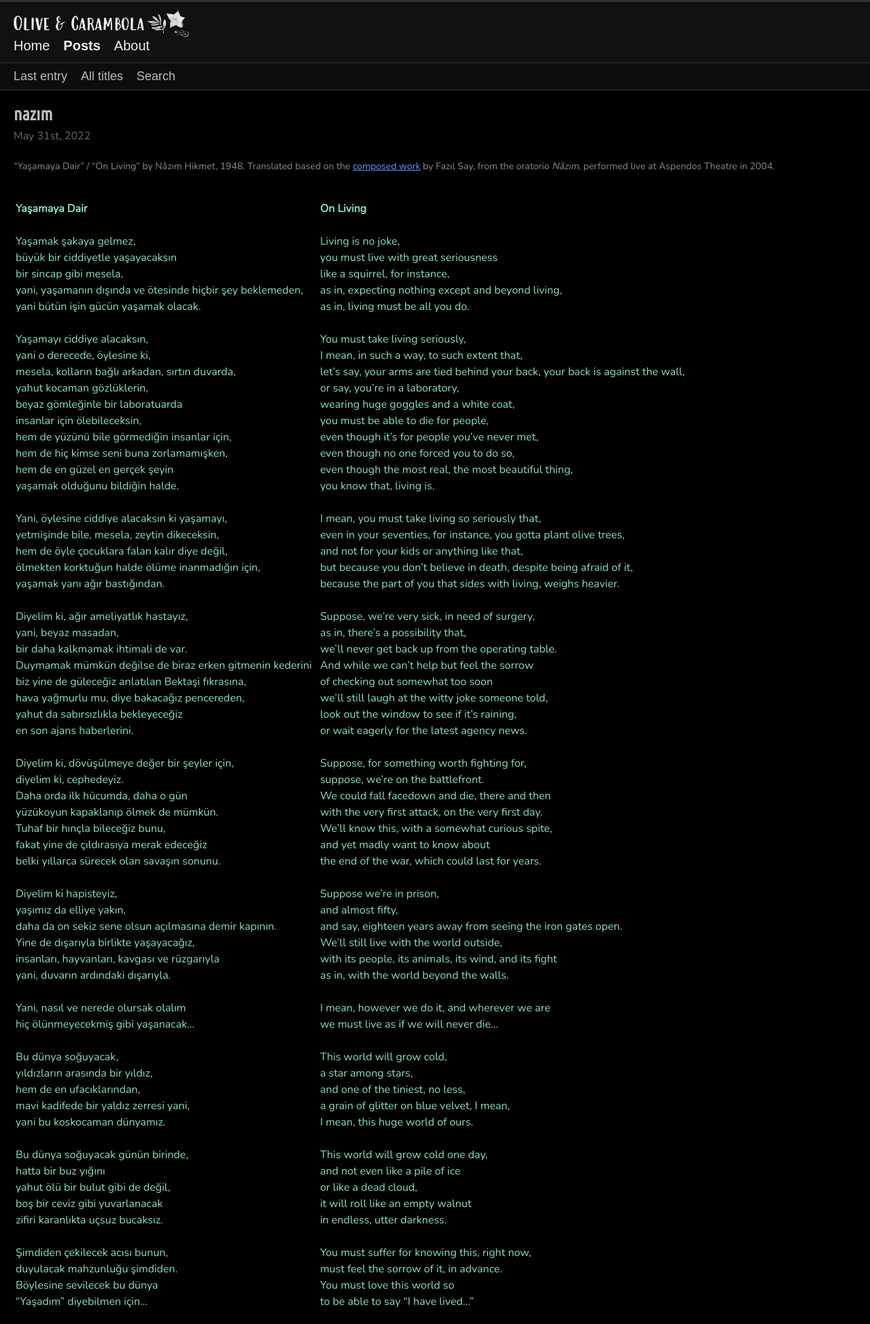
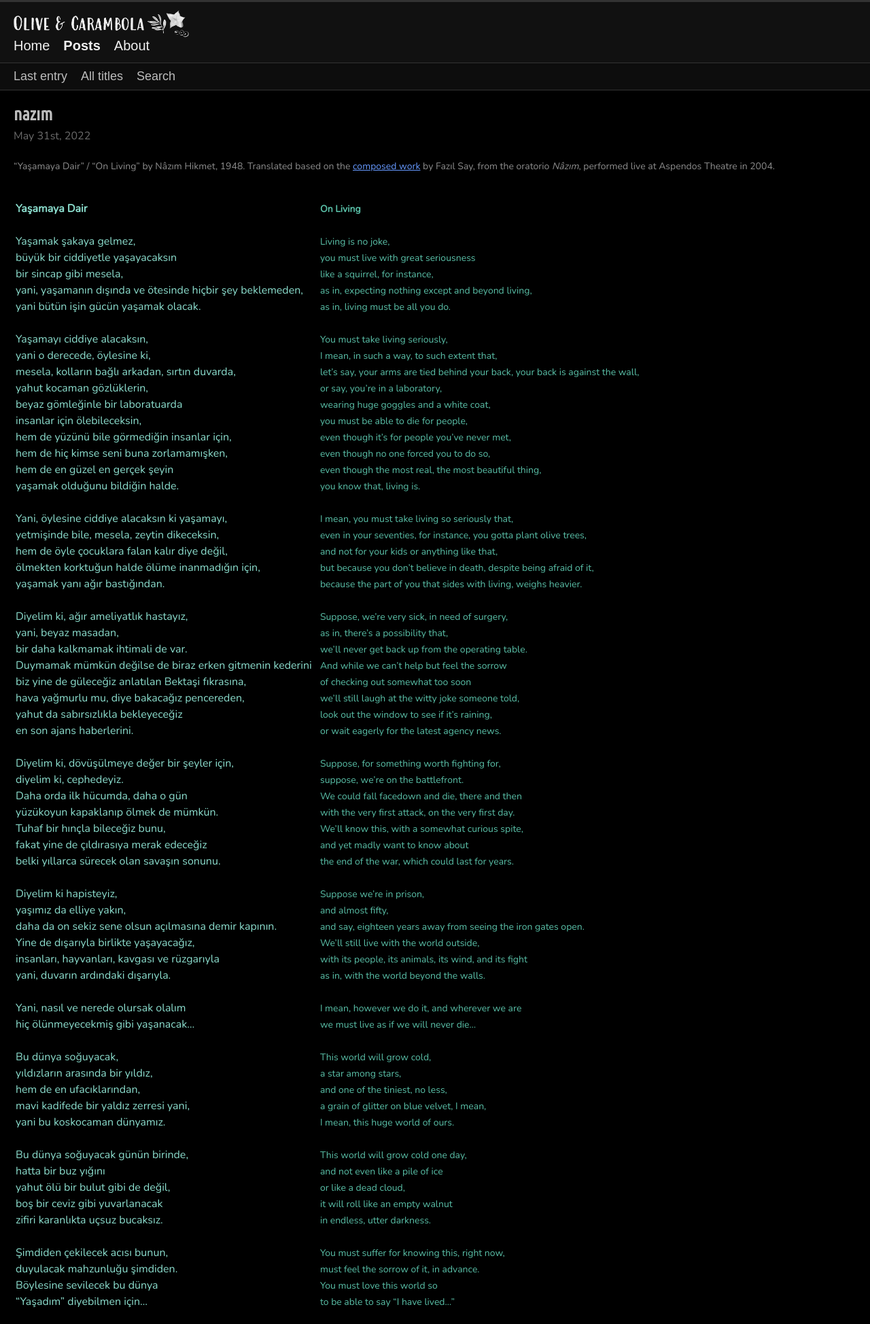
Before and after one commit to olivecarambola/logbook, a Jekyll site: the page built from _posts/2022-05-31-nazim.md, in a window 1280 px wide. Shown: the whole page at 68% size. Built offline with Jekyll 4.4.1, drawn with Linux system fonts in a browser that asks for light colours; some web fonts are replaced.

Commit message:
Update 2022-05-31-nazim.md

```diff
--- a/_posts/2022-05-31-nazim.md
+++ b/_posts/2022-05-31-nazim.md
@@ -16,71 +16,71 @@ imgcount_credited: 0
 
 | | | |
 |-|-|-|
-|<span class="text-body-quote">**Yaşamaya Dair**</span>| |<span class="text-body-quote">**On Living**</span>|
+|<span class="text-body-quote">**Yaşamaya Dair**</span>| |<span class="text-onliving">**On Living**</span>|
 | | | |
-|<span class="text-body-quote">Yaşamak şakaya gelmez,</span>| |<span class="text-body-quote">Living is no joke,</span>|
-|<span class="text-body-quote">büyük bir ciddiyetle yaşayacaksın</span>| |<span class="text-body-quote">you must live with great seriousness</span>|
-|<span class="text-body-quote">bir sincap gibi mesela,</span>| |<span class="text-body-quote">like a squirrel, for instance,</span>|
-|<span class="text-body-quote">yani, yaşamanın dışında ve ötesinde hiçbir şey beklemeden,</span>| |<span class="text-body-quote">as in, expecting nothing except and beyond living,</span>|
-|<span class="text-body-quote">yani bütün işin gücün yaşamak olacak.</span>| |<span class="text-body-quote">as in, living must be all you do.</span>|
+|<span class="text-body-quote">Yaşamak şakaya gelmez,</span>| |<span class="text-onliving">Living is no joke,</span>|
+|<span class="text-body-quote">büyük bir ciddiyetle yaşayacaksın</span>| |<span class="text-onliving">you must live with great seriousness</span>|
+|<span class="text-body-quote">bir sincap gibi mesela,</span>| |<span class="text-onliving">like a squirrel, for instance,</span>|
+|<span class="text-body-quote">yani, yaşamanın dışında ve ötesinde hiçbir şey beklemeden,</span>| |<span class="text-onliving">as in, expecting nothing except and beyond living,</span>|
+|<span class="text-body-quote">yani bütün işin gücün yaşamak olacak.</span>| |<span class="text-onliving">as in, living must be all you do.</span>|
 | | | |
-|<span class="text-body-quote">Yaşamayı ciddiye alacaksın,</span>| |<span class="text-body-quote">You must take living seriously,</span>|
-|<span class="text-body-quote">yani o derecede, öylesine ki,</span>| |<span class="text-body-quote">I mean, in such a way, to such extent that,</span>|
-|<span class="text-body-quote">mesela, kolların bağlı arkadan, sırtın duvarda,</span>| |<span class="text-body-quote">let's say, your arms are tied behind your back, your back is against the wall,</span>|
-|<span class="text-body-quote">yahut kocaman gözlüklerin,</span>| |<span class="text-body-quote">or say, you're in a laboratory,</span>|
-|<span class="text-body-quote">beyaz gömleğinle bir laboratuarda</span>| |<span class="text-body-quote">wearing huge goggles and a white coat,</span>|
-|<span class="text-body-quote">insanlar için ölebileceksin,</span>| |<span class="text-body-quote">you must be able to die for people,</span>|
-|<span class="text-body-quote">hem de yüzünü bile görmediğin insanlar için,</span>| |<span class="text-body-quote">even though it's for people you've never met,</span>|
-|<span class="text-body-quote">hem de hiç kimse seni buna zorlamamışken,</span>| |<span class="text-body-quote">even though no one forced you to do so,</span>|
-|<span class="text-body-quote">hem de en güzel en gerçek şeyin</span>| |<span class="text-body-quote">even though the most real, the most beautiful thing,</span>|
-|<span class="text-body-quote">yaşamak olduğunu bildiğin halde.</span>| |<span class="text-body-quote">you know that, living is.</span>|
+|<span class="text-body-quote">Yaşamayı ciddiye alacaksın,</span>| |<span class="text-onliving">You must take living seriously,</span>|
+|<span class="text-body-quote">yani o derecede, öylesine ki,</span>| |<span class="text-onliving">I mean, in such a way, to such extent that,</span>|
+|<span class="text-body-quote">mesela, kolların bağlı arkadan, sırtın duvarda,</span>| |<span class="text-onliving">let's say, your arms are tied behind your back, your back is against the wall,</span>|
+|<span class="text-body-quote">yahut kocaman gözlüklerin,</span>| |<span class="text-onliving">or say, you're in a laboratory,</span>|
+|<span class="text-body-quote">beyaz gömleğinle bir laboratuarda</span>| |<span class="text-onliving">wearing huge goggles and a white coat,</span>|
+|<span class="text-body-quote">insanlar için ölebileceksin,</span>| |<span class="text-onliving">you must be able to die for people,</span>|
+|<span class="text-body-quote">hem de yüzünü bile görmediğin insanlar için,</span>| |<span class="text-onliving">even though it's for people you've never met,</span>|
+|<span class="text-body-quote">hem de hiç kimse seni buna zorlamamışken,</span>| |<span class="text-onliving">even though no one forced you to do so,</span>|
+|<span class="text-body-quote">hem de en güzel en gerçek şeyin</span>| |<span class="text-onliving">even though the most real, the most beautiful thing,</span>|
+|<span class="text-body-quote">yaşamak olduğunu bildiğin halde.</span>| |<span class="text-onliving">you know that, living is.</span>|
 | | | |
-|<span class="text-body-quote">Yani, öylesine ciddiye alacaksın ki yaşamayı,</span>| |<span class="text-body-quote">I mean, you must take living so seriously that,</span>|
-|<span class="text-body-quote">yetmişinde bile, mesela, zeytin dikeceksin,</span>| |<span class="text-body-quote">even in your seventies, for instance, you gotta plant olive trees,</span>|
-|<span class="text-body-quote">hem de öyle çocuklara falan kalır diye değil,</span>| |<span class="text-body-quote">and not for your kids or anything like that,</span>|
-|<span class="text-body-quote">ölmekten korktuğun halde ölüme inanmadığın için,</span>| |<span class="text-body-quote">but because you don't believe in death, despite being afraid of it,</span>|
-|<span class="text-body-quote">yaşamak yanı ağır bastığından.</span>| |<span class="text-body-quote">because the part of you that sides with living, weighs heavier.</span>|
+|<span class="text-body-quote">Yani, öylesine ciddiye alacaksın ki yaşamayı,</span>| |<span class="text-onliving">I mean, you must take living so seriously that,</span>|
+|<span class="text-body-quote">yetmişinde bile, mesela, zeytin dikeceksin,</span>| |<span class="text-onliving">even in your seventies, for instance, you gotta plant olive trees,</span>|
+|<span class="text-body-quote">hem de öyle çocuklara falan kalır diye değil,</span>| |<span class="text-onliving">and not for your kids or anything like that,</span>|
+|<span class="text-body-quote">ölmekten korktuğun halde ölüme inanmadığın için,</span>| |<span class="text-onliving">but because you don't believe in death, despite being afraid of it,</span>|
+|<span class="text-body-quote">yaşamak yanı ağır bastığından.</span>| |<span class="text-onliving">because the part of you that sides with living, weighs heavier.</span>|
 | | | |
-|<span class="text-body-quote">Diyelim ki, ağır ameliyatlık hastayız,</span>| |<span class="text-body-quote">Suppose, we're very sick, in need of surgery,</span>|
-|<span class="text-body-quote">yani, beyaz masadan,</span>| |<span class="text-body-quote">as in, there's a possibility that,</span>|
-|<span class="text-body-quote">bir daha kalkmamak ihtimali de var.</span>| |<span class="text-body-quote">we'll never get back up from the operating table.</span>|
-|<span class="text-body-quote">Duymamak mümkün değilse de biraz erken gitmenin kederini</span>| |<span class="text-body-quote">And while we can't help but feel the sorrow</span>|
-|<span class="text-body-quote">biz yine de güleceğiz anlatılan Bektaşi fıkrasına,</span>| |<span class="text-body-quote">of checking out somewhat too soon</span>|
-|<span class="text-body-quote">hava yağmurlu mu, diye bakacağız pencereden,</span>| |<span class="text-body-quote">we'll still laugh at the witty joke someone told,</span>|
-|<span class="text-body-quote">yahut da sabırsızlıkla bekleyeceğiz</span>| |<span class="text-body-quote">look out the window to see if it's raining,</span>|
-|<span class="text-body-quote">en son ajans haberlerini.</span>| |<span class="text-body-quote">or wait eagerly for the latest agency news.</span>|
+|<span class="text-body-quote">Diyelim ki, ağır ameliyatlık hastayız,</span>| |<span class="text-onliving">Suppose, we're very sick, in need of surgery,</span>|
+|<span class="text-body-quote">yani, beyaz masadan,</span>| |<span class="text-onliving">as in, there's a possibility that,</span>|
+|<span class="text-body-quote">bir daha kalkmamak ihtimali de var.</span>| |<span class="text-onliving">we'll never get back up from the operating table.</span>|
+|<span class="text-body-quote">Duymamak mümkün değilse de biraz erken gitmenin kederini</span>| |<span class="text-onliving">And while we can't help but feel the sorrow</span>|
+|<span class="text-body-quote">biz yine de güleceğiz anlatılan Bektaşi fıkrasına,</span>| |<span class="text-onliving">of checking out somewhat too soon</span>|
+|<span class="text-body-quote">hava yağmurlu mu, diye bakacağız pencereden,</span>| |<span class="text-onliving">we'll still laugh at the witty joke someone told,</span>|
+|<span class="text-body-quote">yahut da sabırsızlıkla bekleyeceğiz</span>| |<span class="text-onliving">look out the window to see if it's raining,</span>|
+|<span class="text-body-quote">en son ajans haberlerini.</span>| |<span class="text-onliving">or wait eagerly for the latest agency news.</span>|
 | | | |
-|<span class="text-body-quote">Diyelim ki, dövüşülmeye değer bir şeyler için,</span>| |<span class="text-body-quote">Suppose, for something worth fighting for,</span>|
-|<span class="text-body-quote">diyelim ki, cephedeyiz.</span>| |<span class="text-body-quote">suppose, we're on the battlefront.</span>|
-|<span class="text-body-quote">Daha orda ilk hücumda, daha o gün</span>| |<span class="text-body-quote">We could fall facedown and die, there and then</span>|
-|<span class="text-body-quote">yüzükoyun kapaklanıp ölmek de mümkün.</span>| |<span class="text-body-quote">with the very first attack, on the very first day.</span>|
-|<span class="text-body-quote">Tuhaf bir hınçla bileceğiz bunu,</span>| |<span class="text-body-quote">We'll know this, with a somewhat curious spite,</span>|
-|<span class="text-body-quote">fakat yine de çıldırasıya merak edeceğiz</span>| |<span class="text-body-quote">and yet madly want to know about</span>|
-|<span class="text-body-quote">belki yıllarca sürecek olan savaşın sonunu.</span>| |<span class="text-body-quote">the end of the war, which could last for years.</span>|
+|<span class="text-body-quote">Diyelim ki, dövüşülmeye değer bir şeyler için,</span>| |<span class="text-onliving">Suppose, for something worth fighting for,</span>|
+|<span class="text-body-quote">diyelim ki, cephedeyiz.</span>| |<span class="text-onliving">suppose, we're on the battlefront.</span>|
+|<span class="text-body-quote">Daha orda ilk hücumda, daha o gün</span>| |<span class="text-onliving">We could fall facedown and die, there and then</span>|
+|<span class="text-body-quote">yüzükoyun kapaklanıp ölmek de mümkün.</span>| |<span class="text-onliving">with the very first attack, on the very first day.</span>|
+|<span class="text-body-quote">Tuhaf bir hınçla bileceğiz bunu,</span>| |<span class="text-onliving">We'll know this, with a somewhat curious spite,</span>|
+|<span class="text-body-quote">fakat yine de çıldırasıya merak edeceğiz</span>| |<span class="text-onliving">and yet madly want to know about</span>|
+|<span class="text-body-quote">belki yıllarca sürecek olan savaşın sonunu.</span>| |<span class="text-onliving">the end of the war, which could last for years.</span>|
 | | | |
-|<span class="text-body-quote">Diyelim ki hapisteyiz,</span>| |<span class="text-body-quote">Suppose we're in prison,</span>|
-|<span class="text-body-quote">yaşımız da elliye yakın,</span>| |<span class="text-body-quote">and almost fifty,</span>|
-|<span class="text-body-quote">daha da on sekiz sene olsun açılmasına demir kapının.</span>| |<span class="text-body-quote">and say, eighteen years away from seeing the iron gates open.</span>|
-|<span class="text-body-quote">Yine de dışarıyla birlikte yaşayacağız,</span>| |<span class="text-body-quote">We'll still live with the world outside,</span>|
-|<span class="text-body-quote">insanları, hayvanları, kavgası ve rüzgarıyla</span>| |<span class="text-body-quote">with its people, its animals, its wind, and its fight</span>|
-|<span class="text-body-quote">yani, duvarın ardındaki dışarıyla.</span>| |<span class="text-body-quote">as in, with the world beyond the walls.</span>|
+|<span class="text-body-quote">Diyelim ki hapisteyiz,</span>| |<span class="text-onliving">Suppose we're in prison,</span>|
+|<span class="text-body-quote">yaşımız da elliye yakın,</span>| |<span class="text-onliving">and almost fifty,</span>|
+|<span class="text-body-quote">daha da on sekiz sene olsun açılmasına demir kapının.</span>| |<span class="text-onliving">and say, eighteen years away from seeing the iron gates open.</span>|
+|<span class="text-body-quote">Yine de dışarıyla birlikte yaşayacağız,</span>| |<span class="text-onliving">We'll still live with the world outside,</span>|
+|<span class="text-body-quote">insanları, hayvanları, kavgası ve rüzgarıyla</span>| |<span class="text-onliving">with its people, its animals, its wind, and its fight</span>|
+|<span class="text-body-quote">yani, duvarın ardındaki dışarıyla.</span>| |<span class="text-onliving">as in, with the world beyond the walls.</span>|
 | | | |
-|<span class="text-body-quote">Yani, nasıl ve nerede olursak olalım</span>| |<span class="text-body-quote">I mean, however we do it, and wherever we are</span>|
-|<span class="text-body-quote">hiç ölünmeyecekmiş gibi yaşanacak…</span>| |<span class="text-body-quote">we must live as if we will never die…</span>|
+|<span class="text-body-quote">Yani, nasıl ve nerede olursak olalım</span>| |<span class="text-onliving">I mean, however we do it, and wherever we are</span>|
+|<span class="text-body-quote">hiç ölünmeyecekmiş gibi yaşanacak…</span>| |<span class="text-onliving">we must live as if we will never die…</span>|
 | | | |
-|<span class="text-body-quote">Bu dünya soğuyacak,</span>| |<span class="text-body-quote">This world will grow cold,</span>|
-|<span class="text-body-quote">yıldızların arasında bir yıldız,</span>| |<span class="text-body-quote">a star among stars,</span>|
-|<span class="text-body-quote">hem de en ufacıklarından,</span>| |<span class="text-body-quote">and one of the tiniest, no less,</span>|
-|<span class="text-body-quote">mavi kadifede bir yaldız zerresi yani,</span>| |<span class="text-body-quote">a grain of glitter on blue velvet, I mean,</span>|
-|<span class="text-body-quote">yani bu koskocaman dünyamız.</span>| |<span class="text-body-quote">I mean, this huge world of ours.</span>|
+|<span class="text-body-quote">Bu dünya soğuyacak,</span>| |<span class="text-onliving">This world will grow cold,</span>|
+|<span class="text-body-quote">yıldızların arasında bir yıldız,</span>| |<span class="text-onliving">a star among stars,</span>|
+|<span class="text-body-quote">hem de en ufacıklarından,</span>| |<span class="text-onliving">and one of the tiniest, no less,</span>|
+|<span class="text-body-quote">mavi kadifede bir yaldız zerresi yani,</span>| |<span class="text-onliving">a grain of glitter on blue velvet, I mean,</span>|
+|<span class="text-body-quote">yani bu koskocaman dünyamız.</span>| |<span class="text-onliving">I mean, this huge world of ours.</span>|
 | | | |
-|<span class="text-body-quote">Bu dünya soğuyacak günün birinde,</span>| |<span class="text-body-quote">This world will grow cold one day,</span>|
-|<span class="text-body-quote">hatta bir buz yığını</span>| |<span class="text-body-quote">and not even like a pile of ice</span>|
-|<span class="text-body-quote">yahut ölü bir bulut gibi de değil,</span>| |<span class="text-body-quote">or like a dead cloud,</span>|
-|<span class="text-body-quote">boş bir ceviz gibi yuvarlanacak</span>| |<span class="text-body-quote">it will roll like an empty walnut</span>|
-|<span class="text-body-quote">zifiri karanlıkta uçsuz bucaksız.</span>| |<span class="text-body-quote">in endless, utter darkness.</span>|
+|<span class="text-body-quote">Bu dünya soğuyacak günün birinde,</span>| |<span class="text-onliving">This world will grow cold one day,</span>|
+|<span class="text-body-quote">hatta bir buz yığını</span>| |<span class="text-onliving">and not even like a pile of ice</span>|
+|<span class="text-body-quote">yahut ölü bir bulut gibi de değil,</span>| |<span class="text-onliving">or like a dead cloud,</span>|
+|<span class="text-body-quote">boş bir ceviz gibi yuvarlanacak</span>| |<span class="text-onliving">it will roll like an empty walnut</span>|
+|<span class="text-body-quote">zifiri karanlıkta uçsuz bucaksız.</span>| |<span class="text-onliving">in endless, utter darkness.</span>|
 | | | |
-|<span class="text-body-quote">Şimdiden çekilecek acısı bunun,</span>| |<span class="text-body-quote">You must suffer for knowing this, right now,</span>|
-|<span class="text-body-quote">duyulacak mahzunluğu şimdiden.</span>| |<span class="text-body-quote">must feel the sorrow of it, in advance.</span>|
-|<span class="text-body-quote">Böylesine sevilecek bu dünya</span>| |<span class="text-body-quote">You must love this world so</span>|
-|<span class="text-body-quote">"Yaşadım" diyebilmen için…</span>| |<span class="text-body-quote">to be able to say "I have lived…"</span>|
+|<span class="text-body-quote">Şimdiden çekilecek acısı bunun,</span>| |<span class="text-onliving">You must suffer for knowing this, right now,</span>|
+|<span class="text-body-quote">duyulacak mahzunluğu şimdiden.</span>| |<span class="text-onliving">must feel the sorrow of it, in advance.</span>|
+|<span class="text-body-quote">Böylesine sevilecek bu dünya</span>| |<span class="text-onliving">You must love this world so</span>|
+|<span class="text-body-quote">"Yaşadım" diyebilmen için…</span>| |<span class="text-onliving">to be able to say "I have lived…"</span>|
```
